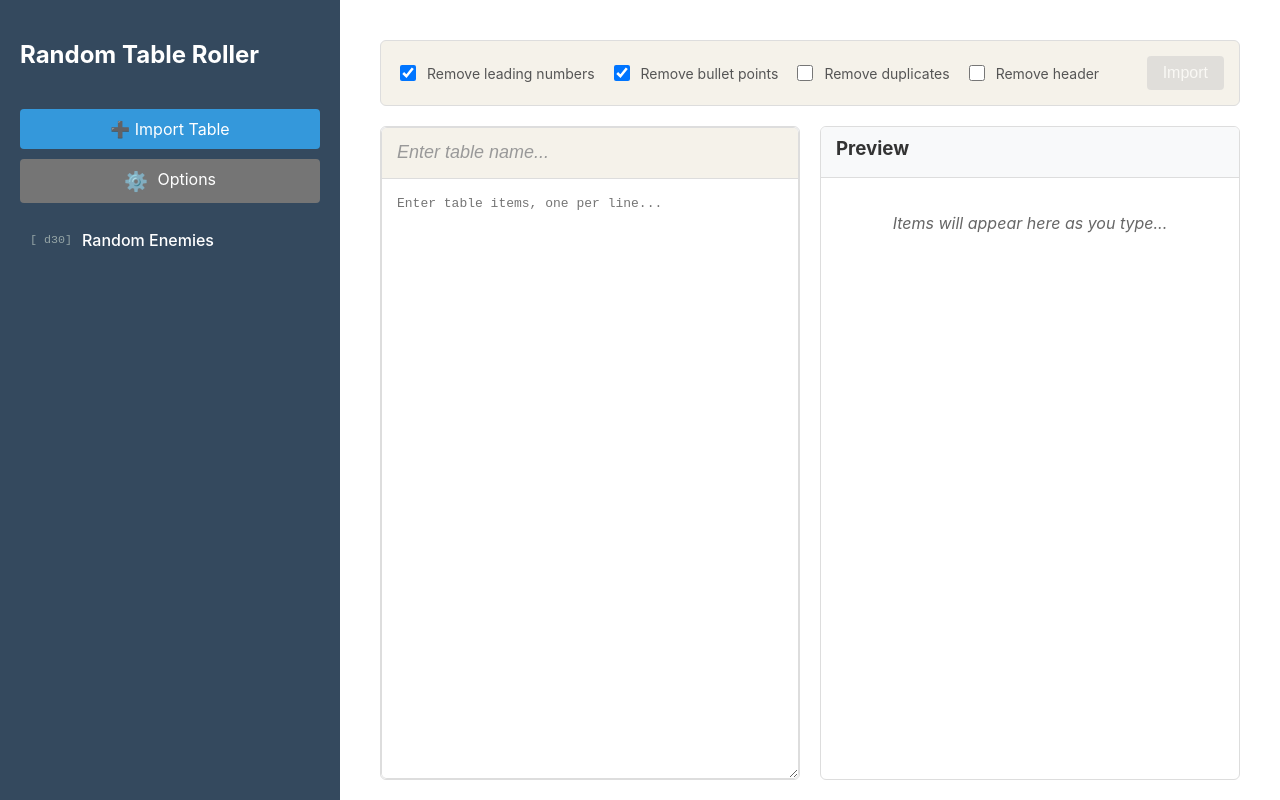
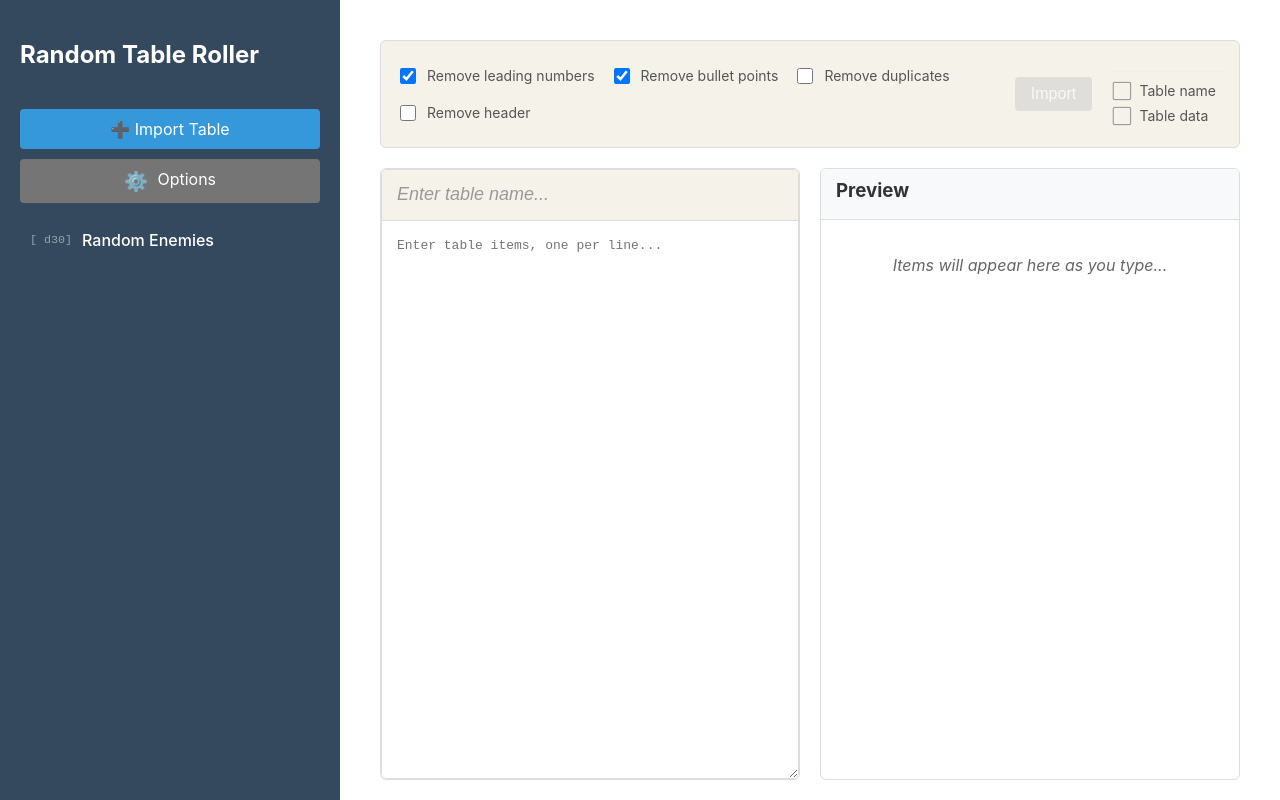
Before and after one commit to Pyro979/rtr, a React (Create React App) app: page /import in a window 1280 px wide. Built offline with nearby package versions, Linux system fonts and the light colour scheme; a web font is replaced by a local one.

Commit message:
ux for import

```diff
--- a/src/components/ImportMode.css
+++ b/src/components/ImportMode.css
@@ -145,6 +145,33 @@
   cursor: pointer;
 }
 
+/* Requirements checklist */
+.import-requirements {
+  margin-top: 15px;
+  border-top: 1px solid #eee;
+  padding-top: 10px;
+}
+
+.requirement-item {
+  display: flex;
+  align-items: center;
+  margin-bottom: 8px;
+  font-size: 14px;
+  color: #555;
+}
+
+.requirement-item span {
+  margin-right: 8px;
+}
+
+.requirement-met {
+  color: #4caf50;
+}
+
+.requirement-missing {
+  color: #9e9e9e;
+}
+
 /* Mobile responsiveness */
 @media (max-width: 768px) {
   .import-container {
--- a/src/components/ImportMode.js
+++ b/src/components/ImportMode.js
@@ -18,6 +18,15 @@ const ImportMode = ({ onImport, navigateAfterImport }) => {
 
   // Add navigation protection when there are unsaved changes
   useNavigationProtection(hasChanges);
+
+  // Debug state values
+  useEffect(() => {
+    console.log('Import state:', {
+      tableName: tableName,
+      importTextLength: importText.length,
+      buttonDisabled: !tableName.trim() || importText.trim() === ''
+    });
+  }, [tableName, importText]);
 
   const updatePreference = (key, value) => {
     const newPreferences = { ...preferences, [key]: value };
@@ -96,6 +105,22 @@ const ImportMode = ({ onImport, navigateAfterImport }) => {
         >
           {TEXT.import.submitButton}
         </button>
+
+        {/* Requirements checklist */}
+        <div className="import-requirements">
+          <div className="requirement-item">
+            <span className={tableName.trim() ? "requirement-met" : "requirement-missing"}>
+              {tableName.trim() ? "✅" : "⬜"}
+            </span>
+            <span>Table name</span>
+          </div>
+          <div className="requirement-item">
+            <span className={importText.trim() ? "requirement-met" : "requirement-missing"}>
+              {importText.trim() ? "✅" : "⬜"}
+            </span>
+            <span>Table data</span>
+          </div>
+        </div>
       </div>
 
       <TableEditorWithPreview
```
